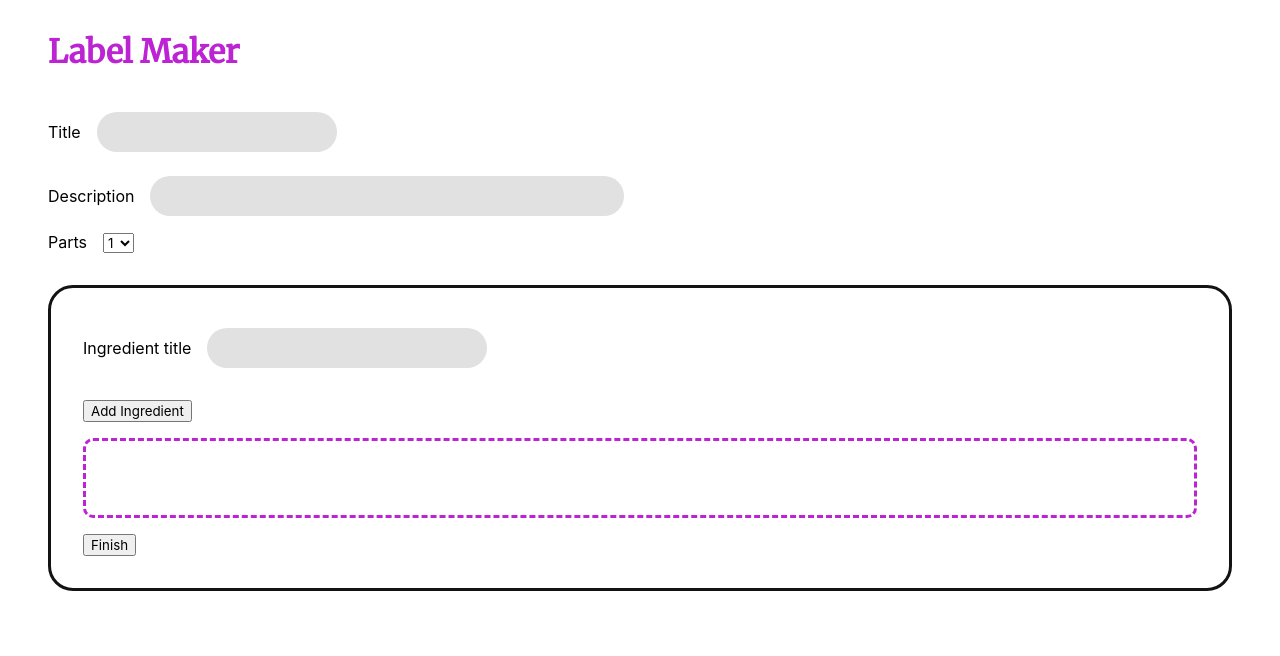
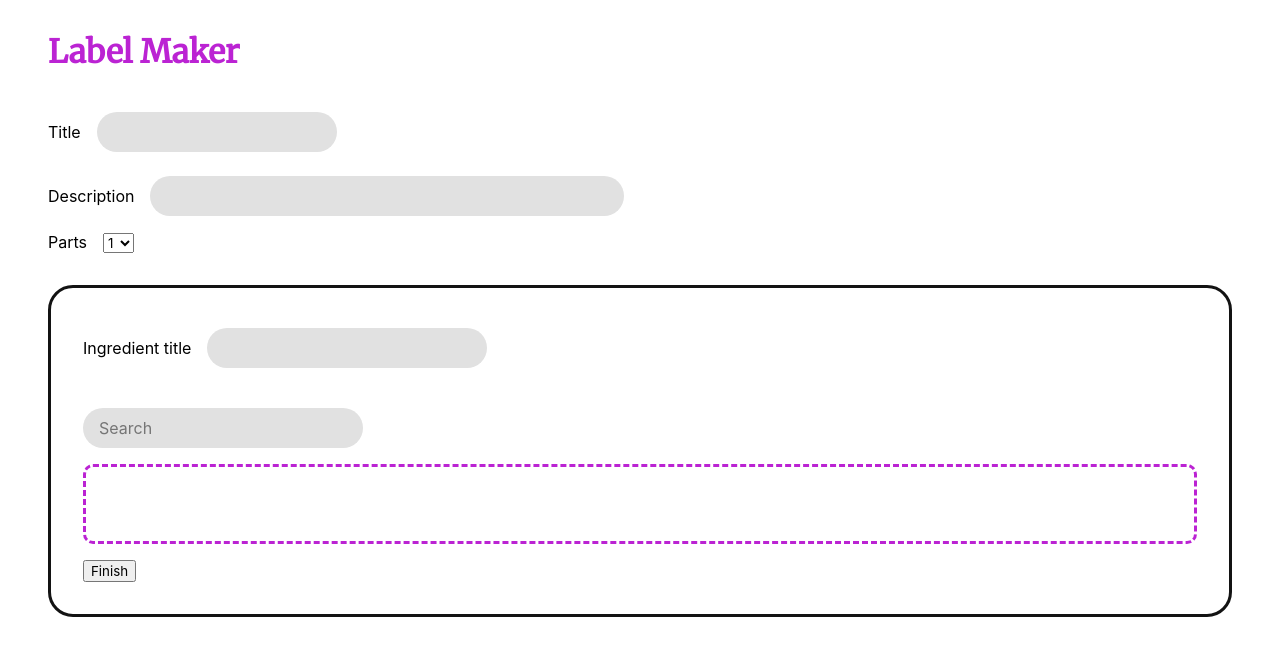
Before and after one commit to antonijak/Label-maker, a React (Create React App) app: page / in a window 1280 px wide. Shown: the top 656 px of the page. Built offline with nearby package versions, Linux system fonts and the light colour scheme; the HTML template or start-up script is replaced by a standard one.

Commit message:
fix/search input replaces add button

```diff
--- /dev/null
+++ b/src/components/AddCustom.js
@@ -0,0 +1,24 @@
+import React, { Component } from 'react';
+import Ingredient from './Ingredient';
+import './IngredientsSelector.scss';
+
+const AddCustom = ({
+  filteredIngredients,
+  addIngredient,
+  searchIngredients
+}) => (
+  <div>
+    <p>No results</p>
+    <label htmlFor="add-custom" className="styled-label " id="add-custom-label">
+      <p>Add custom</p>
+      <input
+        name="add-custom"
+        onChange={searchIngredients}
+        className="styled-input"
+        id="add-custom"
+      />
+    </label>
+  </div>
+);
+
+export default AddCustom;
--- a/src/components/AddIngredient.js
+++ b/src/components/AddIngredient.js
@@ -1,54 +1,18 @@
 import React, { Component } from 'react';
 import Ingredient from './Ingredient';
-import { arrayMove } from 'react-sortable-hoc';
-import SortableComponent from './SortableComponent';
 import './IngredientsSelector.scss';
+import AddCustom from './AddCustom';
 
-const AddIngredient = ({
-  filteredIngredients,
-  addIngredient,
-  searchIngredients
-}) => {
-  return (
-    <div className="label__ingredients">
-      <div className="label__ingredients__search">
-        <label htmlFor="search">
-          <input
-            name="search"
-            onChange={searchIngredients}
-            placeholder="Search"
-            className="styled-input"
-            id="search"
-          />
-        </label>
-        <label
-          htmlFor="add-custom"
-          className="styled-label "
-          id="add-custom-label"
-        >
-          <p>Add custom</p>
-          <input
-            name="add-custom"
-            onChange={searchIngredients}
-            className="styled-input"
-            id="add-custom"
-          />
-        </label>
-      </div>
-
-      <div className="label__ingredients__picker">
+const AddIngredient = ({ filteredIngredients, addIngredient }) => (
   <ul className="label__ingredients__picker__filtered">
     {filteredIngredients.length > 0 ? (
       filteredIngredients.map((item, i) => (
         <Ingredient key={'item' + i} text={item} action={addIngredient} />
       ))
     ) : (
-            <span>No results</span>
+      <AddCustom />
     )}
   </ul>
-      </div>
-    </div>
 );
-};
 
 export default AddIngredient;
--- a/src/components/IngredientsSelector.js
+++ b/src/components/IngredientsSelector.js
@@ -62,7 +62,9 @@ class IngredientsSelector extends Component {
     ],
     filteredIngredients: [],
     addedIngredients: [],
-    add: false
+    mostUsedIngredients: ['cocoa powder', 'cocoa butter', 'sugar'],
+    add: false,
+    search: ''
   };
   componentDidMount = () => {
     this.setState({ filteredIngredients: this.state.defaultIngredients });
@@ -78,21 +80,25 @@ class IngredientsSelector extends Component {
     }));
   };
 
-  searchIngredients = e => {
-    const value = e.target.value;
-    const filtered = this.state.defaultIngredients
-      .filter(item => item.startsWith(value))
-      .filter(item => !this.state.addedIngredients.includes(item));
-    this.setState({ filteredIngredients: filtered });
-  };
-
   handleChange = e => {
     const value = e.target.value;
     const name = e.target.name;
     e.preventDefault();
 
-    if (name === 'adding') {
-      this.setState({ add: true });
+    if (name === 'search') {
+      const filtered =
+        value === ''
+          ? this.state.mostUsedIngredients.filter(
+              item => !this.state.addedIngredients.includes(item)
+            )
+          : this.state.defaultIngredients
+              .filter(item => item.startsWith(value))
+              .filter(item => !this.state.addedIngredients.includes(item));
+      this.setState({
+        search: value,
+        add: true,
+        filteredIngredients: filtered
+      });
     }
     this.setState({ [name]: value });
   };
@@ -146,50 +152,19 @@ class IngredientsSelector extends Component {
           />
         </label>
 
-        {/* <div className="label__ingredients__search">
+        <div className="label__ingredients__picker">
           <label htmlFor="search">
             <input
               name="search"
               onChange={this.handleChange}
+              onFocus={this.handleChange}
               placeholder="Search"
               className="styled-input"
               id="search"
+              value={this.state.search}
+              autocomplete="off"
             />
           </label>
-          <label
-            htmlFor="add-custom"
-            className="styled-label "
-            id="add-custom-label"
-          >
-            <p>Add custom</p>
-            <input
-              name="add-custom"
-              onChange={this.handleChange}
-              className="styled-input"
-              id="add-custom"
-            />
-          </label>
-        </div> */}
-
-        <div className="label__ingredients__picker">
-          {/* <ul className="label__ingredients__picker__filtered">
-            {filteredIngredients.length > 0 ? (
-              filteredIngredients.map((item, i) => (
-                <Ingredient
-                  key={'item' + i}
-                  text={item}
-                  action={this.addIngredient}
-                />
-              ))
-            ) : (
-              <span>No results</span>
-            )}
-          </ul> */}
-
-          <button name="adding" onClick={this.handleChange}>
-            Add Ingredient
-          </button>
-
           {this.state.add && (
             <AddIngredient
               filteredIngredients={this.state.filteredIngredients}
```
Lines whose indentation alone changed are shown as unchanged.
